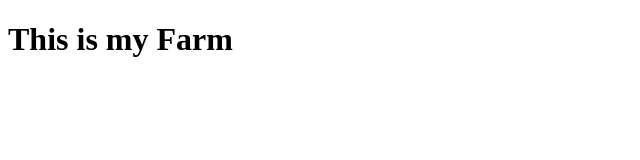
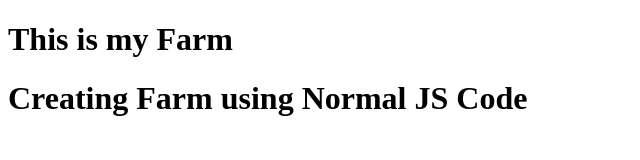
Before and after one commit to Mudhasar07/React-Project, a website: page index.html in a window 1280 px wide. Shown: the whole page, without its empty margins (0-640 px from the left). Drawn offline with Linux system fonts and the light colour scheme.

Commit message:
normal-JsCode-appendChildMethod

```diff
--- a/index.html
+++ b/index.html
@@ -9,5 +9,14 @@
     <div id="root">
         <h1> This is my Farm</h1>
     </div>
+    <script>
+
+        // inside Script tab we can write any Javascript Code
+        const heading = document.createElement("h1");
+        heading.innerHTML = "Creating Farm using Normal JS Code";
+        const findingRoot = document.getElementById("root");
+        findingRoot.appendChild(heading);
+
+    </script>
 </body>
 </html>
```
Also changed, not shown: README.md.
